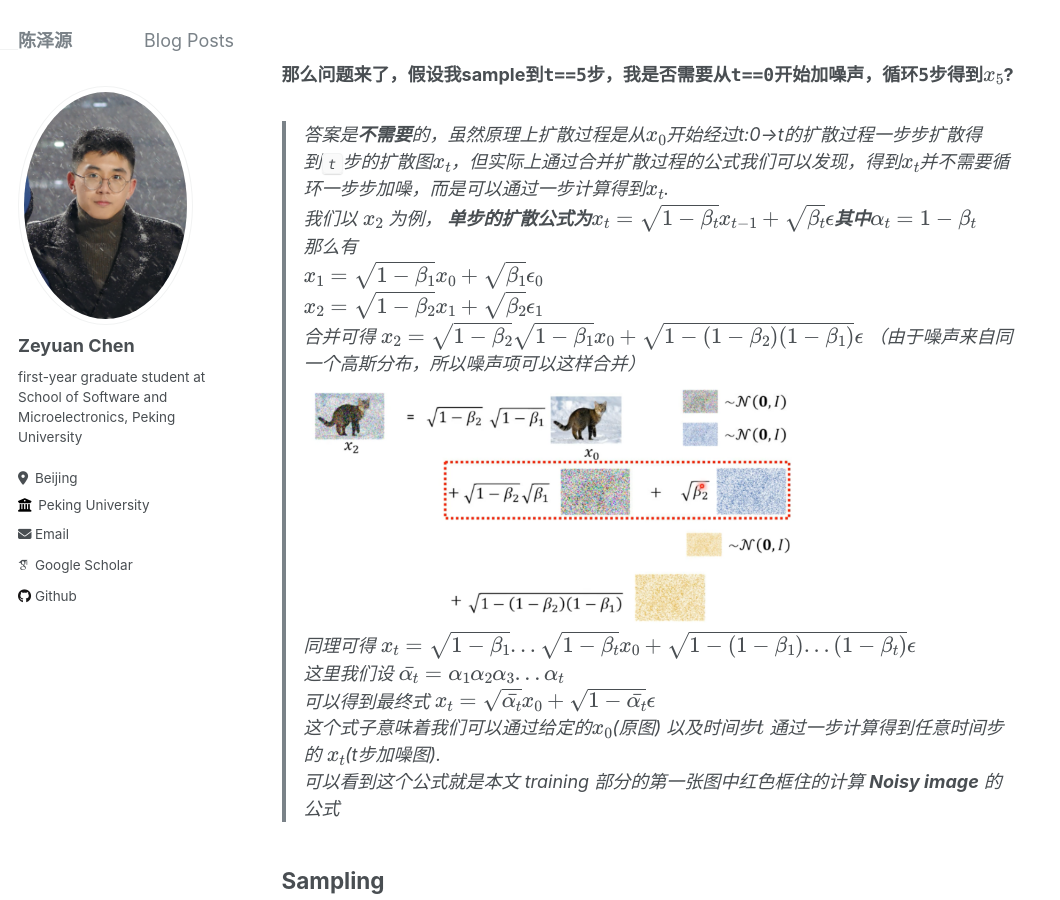
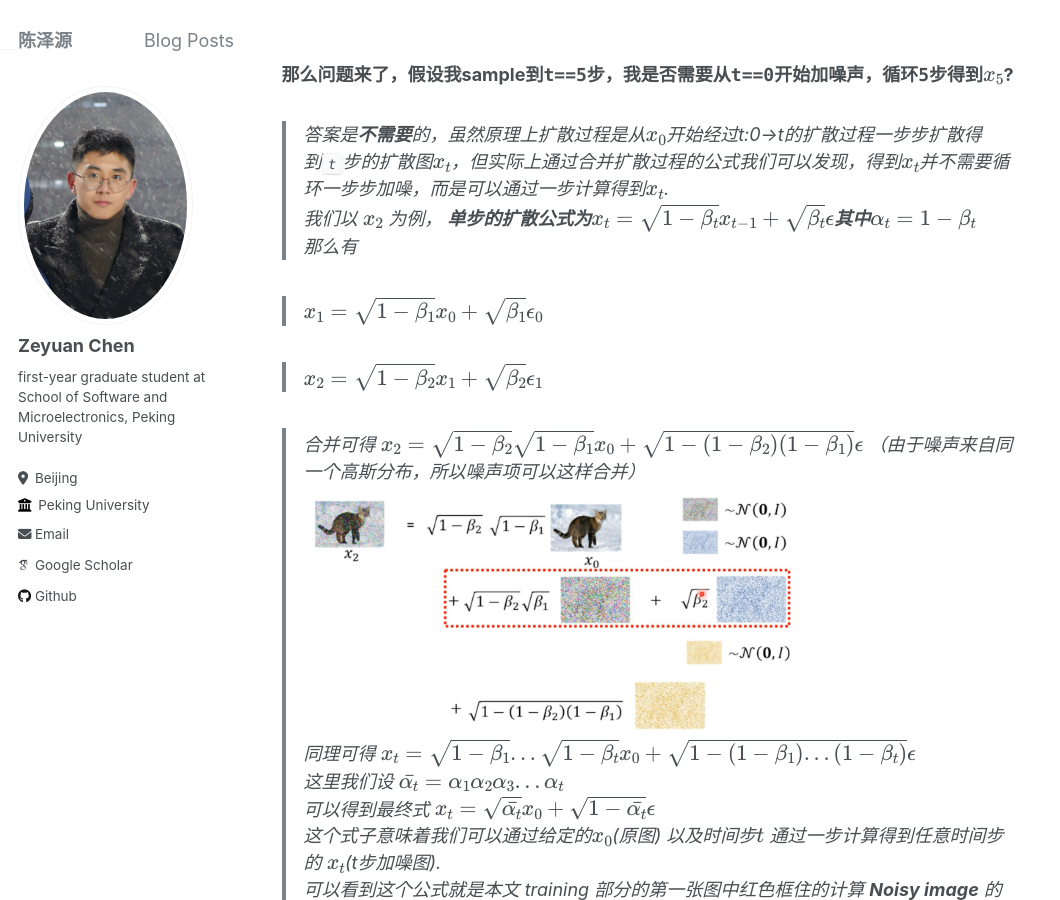
Before and after one commit to chenzyn/chenzyn.github.io, a Jekyll site: the page built from _posts/2024-04-10-diffusion.md, in a window 1280 px wide and 900 px high, scrolled down 2151 px. Shown: the whole window, without its empty margins (0-1060 px from the left). Built offline with Jekyll 4.4.1, drawn with Linux system fonts in a browser that asks for light colours; some web fonts are replaced.

Commit message:
upload DDPM

```diff
--- a/_posts/2024-04-10-diffusion.md
+++ b/_posts/2024-04-10-diffusion.md
@@ -64,9 +64,12 @@
 
 >答案是**不需要**的，虽然原理上扩散过程是从$$x_0$$开始经过t:0->t的扩散过程一步步扩散得到`t`步的扩散图$$x_t$$，但实际上通过合并扩散过程的公式我们可以发现，得到$$x_t$$并不需要循环一步步加噪，而是可以通过一步计算得到$$x_t$$. <br>
 >我们以 $$x_2$$ 为例， **单步的扩散公式为$$x_t = \sqrt{1-\beta_{t}}x_{t-1} + \sqrt{\beta_t}\epsilon$$其中$$\alpha_t = 1 - \beta_t$$**<br>
->那么有 <br>
-> **$$x_1 = \sqrt{1-\beta_{1}}x_{0} + \sqrt{\beta_1}\epsilon_0$$**  <br>
-> **$$x_2 = \sqrt{1-\beta_{2}}x_{1} + \sqrt{\beta_2}\epsilon_1 $$**  <br>
+>那么有
+
+> **$$x_1 = \sqrt{1-\beta_{1}}x_{0} + \sqrt{\beta_1}\epsilon_0$$**
+
+> **$$x_2 = \sqrt{1-\beta_{2}}x_{1} + \sqrt{\beta_2}\epsilon_1 $$**
+
 >合并可得 $$x_2 = \sqrt{1-\beta_{2}}\sqrt{1-\beta_{1}}x_{0} + \sqrt{1-(1-\beta_2)(1-\beta_1)}\epsilon $$ （_由于噪声来自同一个高斯分布，所以噪声项可以这样合并_）<br>
 ><img src="/images/diffusion_6.png" width="500"><br>
 >同理可得 $$x_t = \sqrt{1-\beta_1}...\sqrt{1-\beta_t}x_0 + \sqrt{1-(1-\beta_1)...(1-\beta_t)}\epsilon$$<br>
```
